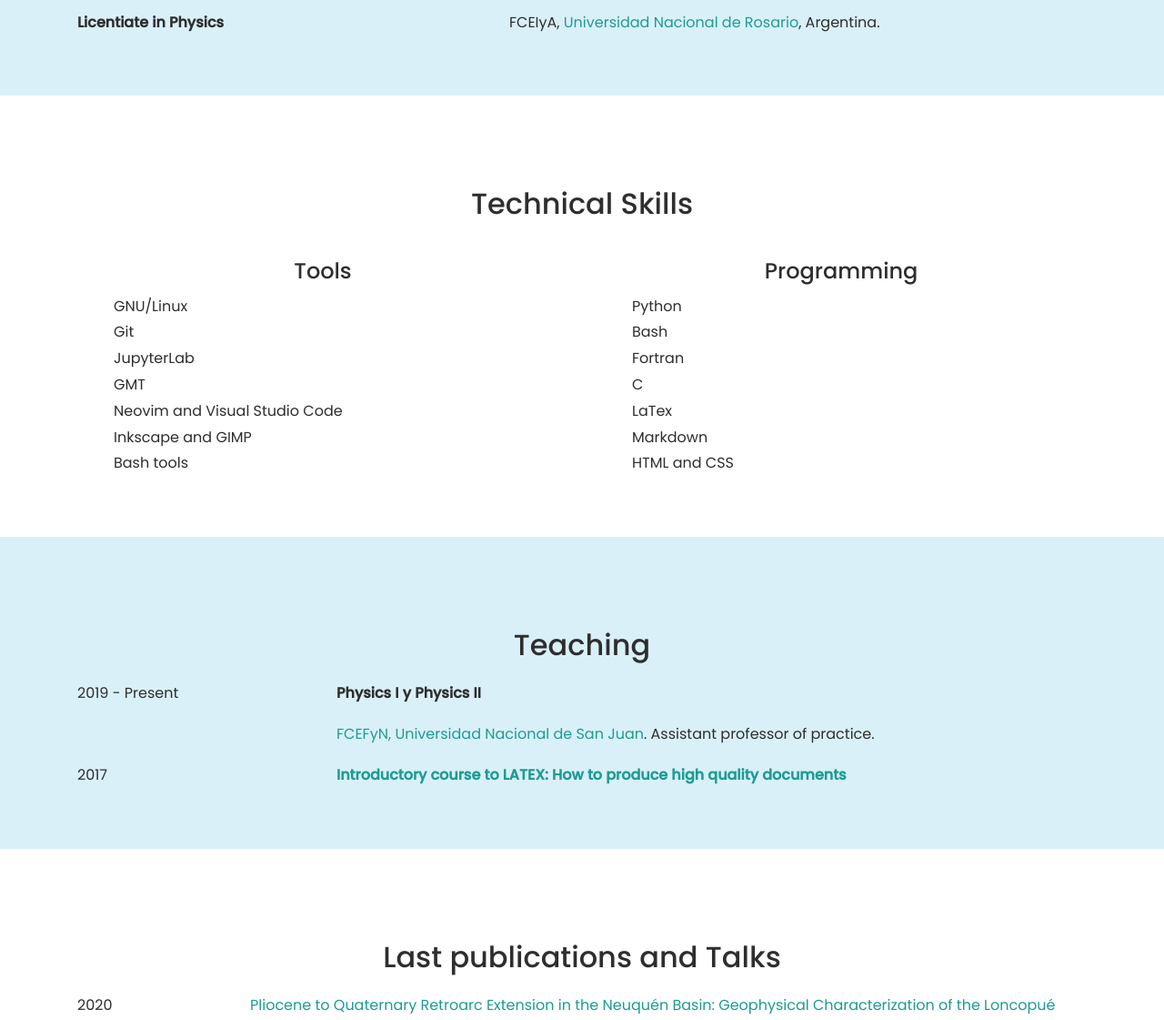
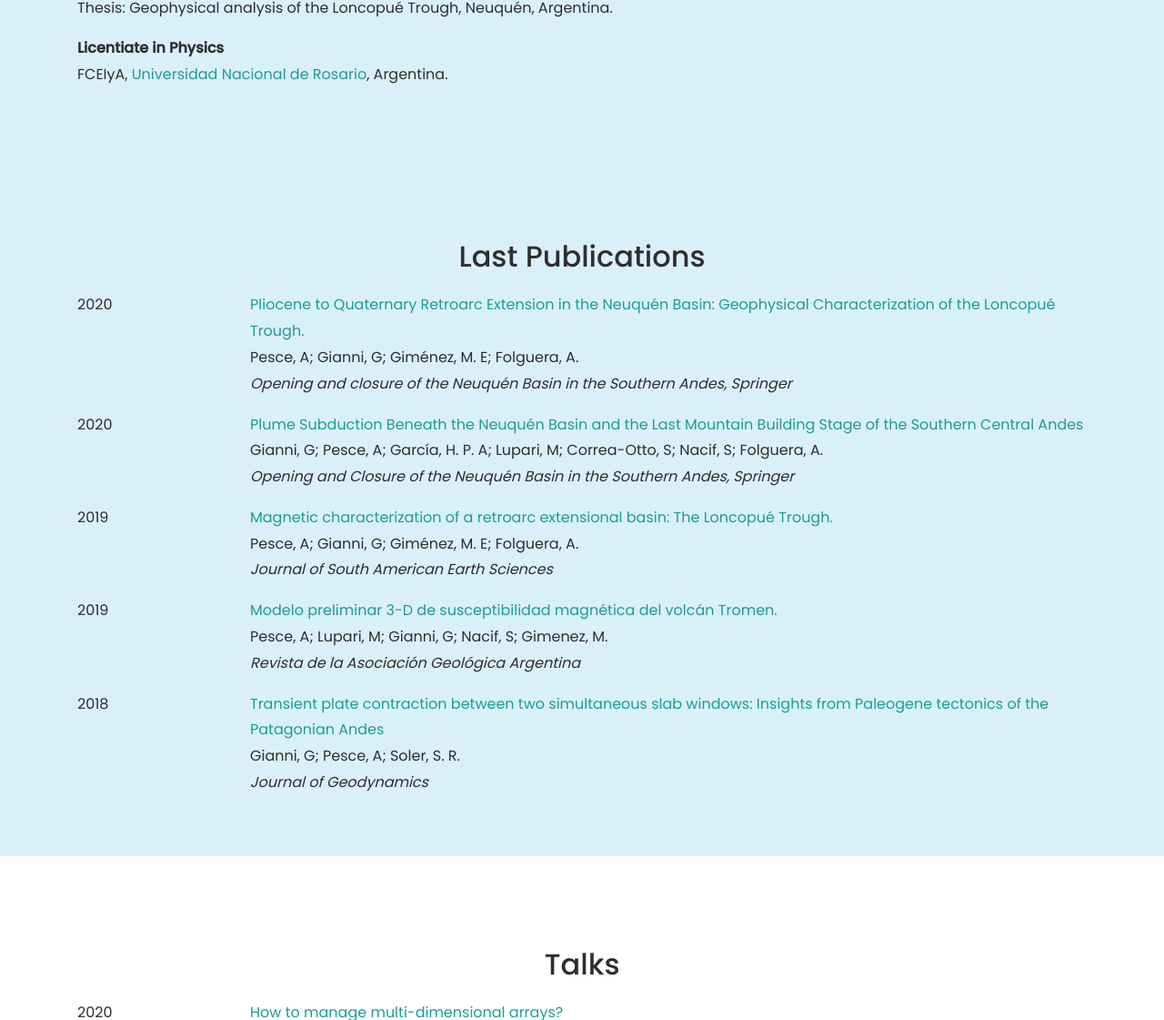
Before and after one commit to aguspesce/aguspesce.ghithub.io, a plain HTML site: page index.html in a window 1280 px wide. Shown: the part 1679-2800 px from the top of the page at 91% size. Drawn offline with nearby package versions, Linux system fonts and the light colour scheme; files whose address does not match are found by name.

Commit message:
Delete skills

```diff
--- a/index.html
+++ b/index.html
@@ -65,7 +65,6 @@
               <a class="nav-link active" href="#about">About</a>
               <a class="nav-link active" href="#education">Education</a>
               <a class="nav-link active" href="#skills">Skills</a>
-              <a class="nav-link active" href="#teaching">Teaching</a>
               <a class="nav-link active" href="#publiation"> Publications</a>
               <a class="nav-link active" href="#talks">Talks</a>
               <a class="nav-link active" href="#contact"> Contacts</a>
@@ -123,7 +122,8 @@
 
               <h3>Curriculum Vitae</h3>
               <p>
-                If you would to know more details about my profesional profile, you can access an
+                If you would to know more details about my profesional profile,
+                you can access an
                 <a href="">HTML version of my Curriculum Vitae</a>.
               </p>
             </div>
@@ -134,13 +134,9 @@
       <section class="color-bg" id="education">
         <div class="container">
           <h2>Education</h2>
-
-          <div class="row justify-content-around">
-            <div class="col-md-5">
+          <p>
             <b>PhD in Geophysics</b>
-            </div>
-            <div class="col-md-7">
-              <p>
+            <br />
             FCEFyN,
             <a href="http://www.unsj.edu.ar/">
               Universidad Nacional de San Juan</a
@@ -149,108 +145,30 @@
             Thesis: Geophysical analysis of the Loncopué Trough, Neuquén,
             Argentina.
           </p>
-            </div>
-          </div>
-          <div class="row justify-content-around">
-            <div class="col-md-5">
+          <p>
             <b>Licentiate in Physics</b>
-            </div>
-            <div class="col-md-7">
-              <p>
+            <br />
             FCEIyA,
-                <a href="https://www.unr.edu.ar">
-                  Universidad Nacional de Rosario</a
+            <a href="https://www.unr.edu.ar"> Universidad Nacional de Rosario</a
             >, Argentina.
           </p>
         </div>
-          </div>
-        </div>
       </section>
 
-      <section id="skills">
+      <section class="color-bg" id="publications">
         <div class="container">
-          <h2>Technical Skills</h2>
+          <h2>Last Publications</h2>
 
           <div class="row">
-            <div class="col">
-              <h3>Tools</h3>
-              <ul class="">
-                <li>GNU/Linux</li>
-                <li>Git</li>
-                <li>JupyterLab</li>
-                <li>GMT</li>
-                <li>Neovim and Visual Studio Code</li>
-                <li>Inkscape and GIMP</li>
-                <li>Bash tools</li>
-              </ul>
-            </div>
-
-            <div class="col">
-              <h3>Programming</h3>
-              <ul class="">
-                <li>Python</li>
-                <li>Bash</li>
-                <li>Fortran</li>
-                <li>C</li>
-                <li>LaTex</li>
-                <li>Markdown</li>
-                <li>HTML and CSS</li>
-              </ul>
-            </div>
-          </div>
-        </div>
-      </section>
-
-      <section class="color-bg" id="teaching">
-        <div class="container">
-          <h2>Teaching</h2>
-
-          <div class="row">
-            <div class="col-md-3">2019 - Present</div>
-            <div class="col">
-              <p><b>Physics I y Physics II</b></p>
-              <p>
-                <a href="http://exactas.unsj.edu.ar/">
-                  FCEFyN, Universidad Nacional de San Juan</a
-                >. Assistant professor of practice.
-              </p>
-            </div>
-          </div>
-
-          <div class="row">
-            <div class="col-md-3">2017</div>
-            <div class="col">
-              <p>
-                <b>
-                  <a
-                    class="color-link"
-                    href="https://santisoler.github.io/teaching/latex.html"
-                  >
-                    Introductory course to LATEX: How to produce high quality
-                    documents
-                  </a>
-                </b>
-              </p>
-            </div>
-          </div>
-        </div>
-      </section>
-
-      <section id="publications">
-        <div class="container">
-          <h2>Last publications and Talks</h2>
-
-          <div class="row">
-            <div class="col-md-2"><p>2020</p></div>
+            <div class="col-md-2">2020</div>
             <div class="col">
               <p>
                 <a href="https://www.doi.org/10.1007/978-3-030-29680-3">
                   Pliocene to Quaternary Retroarc Extension in the Neuquén
                   Basin: Geophysical Characterization of the Loncopué Trough.
                 </a>
-              </p>
-              <p>Pesce, A; Gianni, G; Giménez, M. E; Folguera, A.</p>
-              <p>
+                <br />Pesce, A; Gianni, G; Giménez, M. E; Folguera, A.
+                <br />
                 <i>
                   Opening and closure of the Neuquén Basin in the Southern
                   Andes, Springer
@@ -260,19 +178,17 @@
           </div>
 
           <div class="row">
-            <div class="col-md-2"><p>2020</p></div>
+            <div class="col-md-2">2020</div>
             <div class="col">
               <p>
                 <a href="https://www.doi.org/10.1007/978-3-030-29680-3">
                   Plume Subduction Beneath the Neuquén Basin and the Last
                   Mountain Building Stage of the Southern Central Andes
                 </a>
-              </p>
-              <p>
+                <br />
                 Gianni, G; Pesce, A; García, H. P. A; Lupari, M; Correa-Otto, S;
                 Nacif, S; Folguera, A.
-              </p>
-              <p>
+                <br />
                 <i>
                   Opening and Closure of the Neuquén Basin in the Southern
                   Andes, Springer
@@ -282,45 +198,55 @@
           </div>
 
           <div class="row">
-            <div class="col-md-2"><p>2019</p></div>
+            <div class="col-md-2">2019</div>
             <div class="col">
+              <p>
                 <a href="https://www.doi.org/10.1016/j.jsames.2018.11.001">
                   Magnetic characterization of a retroarc extensional basin: The
                   Loncopué Trough.
                 </a>
-              <p>Pesce, A; Gianni, G; Giménez, M. E; Folguera, A.</p>
-              <p><i> Journal of South American Earth Sciences</i></p>
+                <br />Pesce, A; Gianni, G; Giménez, M. E; Folguera, A. <br /><i>
+                  Journal of South American Earth Sciences</i
+                >
+              </p>
             </div>
           </div>
 
           <div class="row">
-            <div class="col-md-2"><p>2019</p></div>
+            <div class="col-md-2">2019</div>
             <div class="col">
-              <a href="https://revista.geologica.org.ar/raga/article/view/129">
+              <p>
+                <a
+                  href="https://revista.geologica.org.ar/raga/article/view/129"
+                >
                   Modelo preliminar 3-D de susceptibilidad magnética del volcán
                   Tromen.
                 </a>
-              <p>Pesce, A; Lupari, M; Gianni, G; Nacif, S; Gimenez, M.</p>
-              <p><i> Revista de la Asociación Geológica Argentina</i></p>
+                <br />Pesce, A; Lupari, M; Gianni, G; Nacif, S; Gimenez, M.
+                <br /><i> Revista de la Asociación Geológica Argentina</i>
+              </p>
             </div>
           </div>
 
           <div class="row">
-            <div class="col-md-2"><p>2018</p></div>
+            <div class="col-md-2">2018</div>
             <div class="col">
+              <p>
                 <a href="https://www.doi.org/10.1016/j.jog.2018.07.008">
                   Transient plate contraction between two simultaneous slab
                   windows: Insights from Paleogene tectonics of the Patagonian
                   Andes
                 </a>
-              <p>Gianni, G; Pesce, A; Soler, S. R.</p>
-              <p><i>Journal of Geodynamics</i></p>
+                <br />Gianni, G; Pesce, A; Soler, S. R. <br /><i
+                  >Journal of Geodynamics</i
+                >
+              </p>
             </div>
           </div>
         </div>
       </section>
 
-      <section class="color-bg" id="talks">
+      <section id="talks">
         <div class="container">
           <h2>Talks</h2>
 
@@ -334,8 +260,7 @@
                 >
                   How to manage multi-dimensional arrays?
                 </a>
-              </p>
-              <p>
+                <br />
                 On-line seminar of the tectonics laboratory,
                 <a href="https://www.iag.usp.br/">
                   IAG, Universidade de Sao Paulo
@@ -352,8 +277,7 @@
                   Evaluation of the presence of a weak layer in the numerical
                   simulation of lithospheric subduction
                 </a>
-              </p>
-              <p>
+                <br />
                 Presented at
                 <a href="https://egu2020.eu/">EGU General Assembly 2020</a>.
               </p>
@@ -362,7 +286,7 @@
         </div>
       </section>
 
-      <section id="contact">
+      <section class="color-bg" id="contact">
         <div class="container">
           <h2>Contact and Profiles</h2>
 
```
Lines whose indentation alone changed are shown as unchanged.
